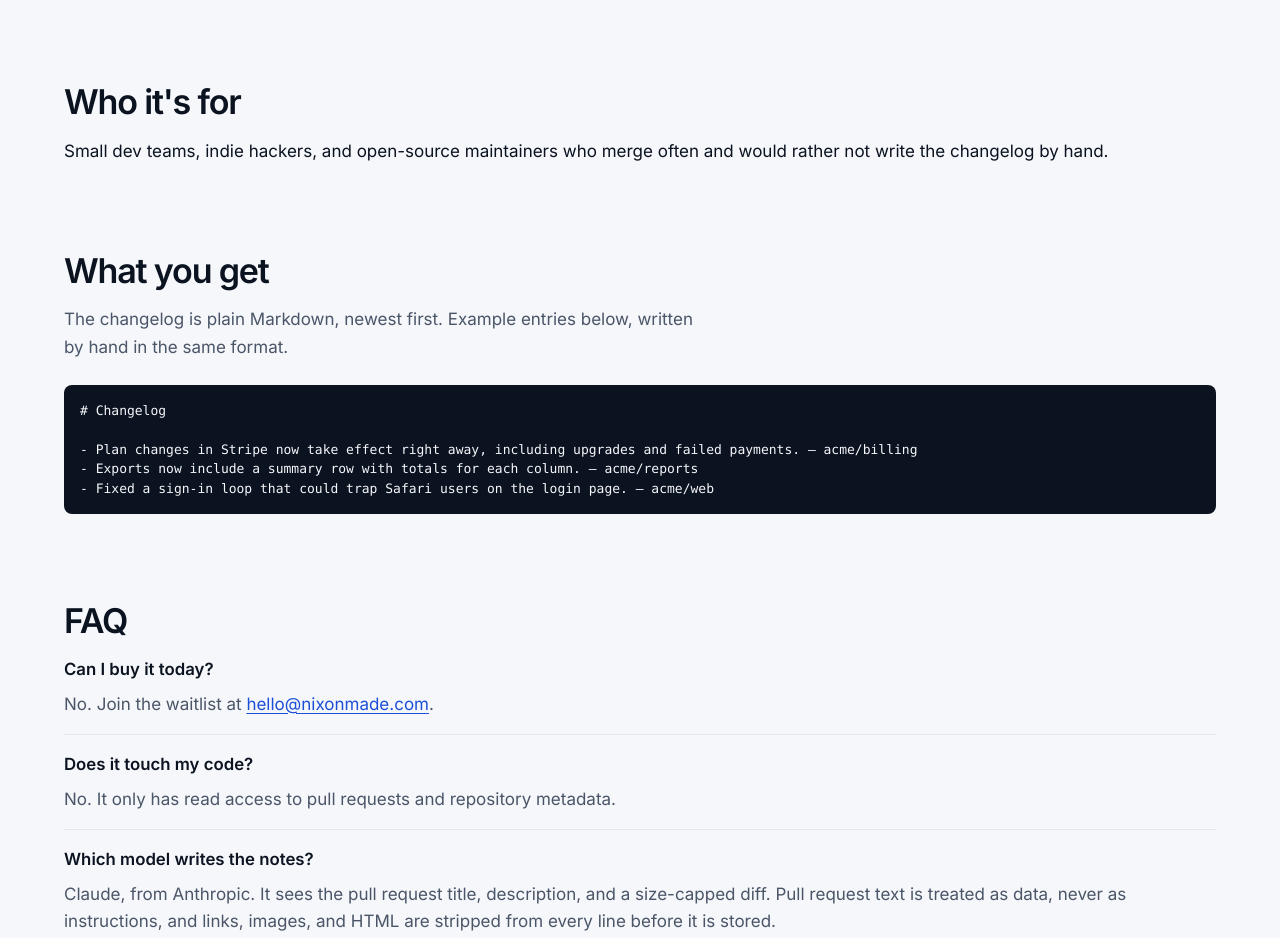
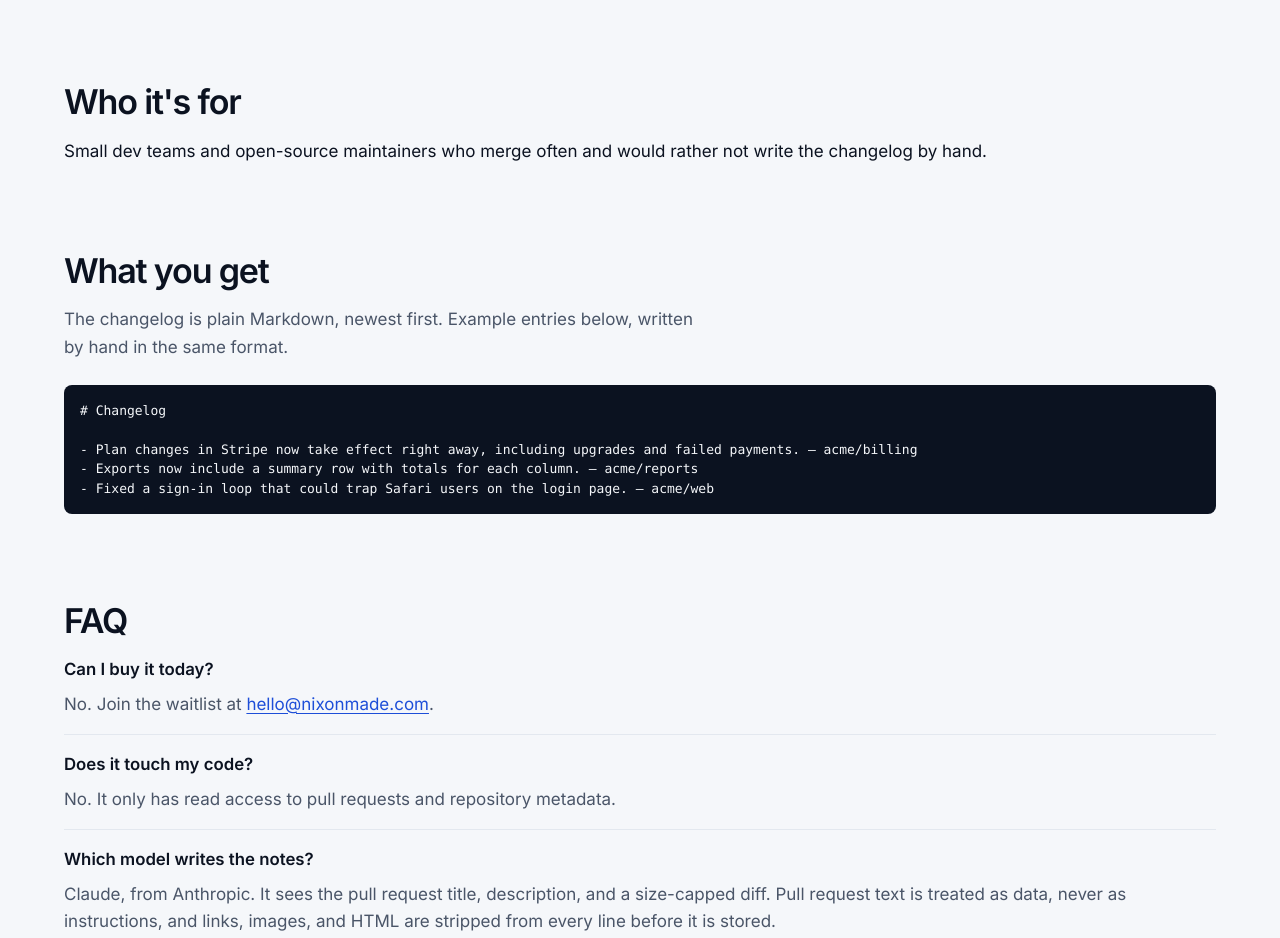
Before and after one commit to dedwebs/nixonmade, a website: page public/relnotes/index.html in a window 1280 px wide. Shown: the part 920-1858 px from the top of the page. Drawn offline with Linux system fonts and the light colour scheme.

Commit message:
relnotes page: drop indie hackers from the audience line (#32)
Co-authored-by: Claude Opus 5.5 <noreply@anthropic.com>

```diff
--- a/public/relnotes/index.html
+++ b/public/relnotes/index.html
@@ -79,7 +79,7 @@
       <section aria-labelledby="who-heading">
         <h2 id="who-heading">Who it's for</h2>
         <p>
-          Small dev teams, indie hackers, and open-source maintainers who merge
+          Small dev teams and open-source maintainers who merge
           often and would rather not write the changelog by hand.
         </p>
       </section>
```
